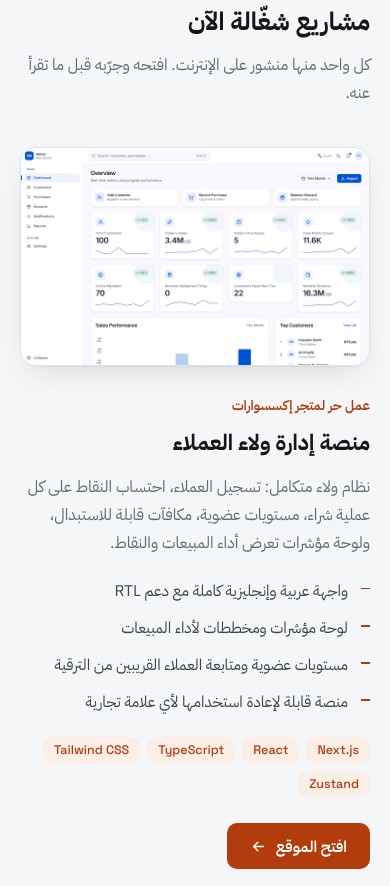
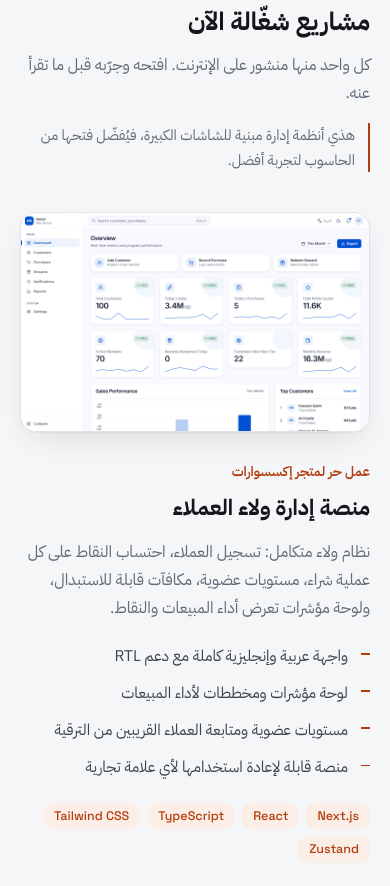
Before and after one commit to omarwameed/omarwameed.github.io, a plain HTML site: page index.html in a window 390 px wide. Shown: the part 1080-1966 px from the top of the page. Drawn offline with Linux system fonts and the light colour scheme.

Commit message:
feat: note that the projects are built for large screens
Both linked projects are dense management dashboards. A recruiter opening
the portfolio on a phone should know before tapping through.

Co-Authored-By: Claude Opus 5 <noreply@anthropic.com>

```diff
--- a/app.js
+++ b/app.js
@@ -26,6 +26,7 @@
 
     projTitle: "Live projects",
     projSub: "Both are published on the web. Open one and try it before you read about it.",
+    projNote: "These are management systems built for large screens, so open them on a desktop for the best experience.",
     ctaOpen: "Open the site",
     ariaTech: "Technologies",
 
--- a/index.html
+++ b/index.html
@@ -78,6 +78,7 @@
     <div class="wrap">
       <h2 class="sec-title reveal" data-i18n="projTitle">مشاريع شغّالة الآن</h2>
       <p class="sec-sub reveal" data-i18n="projSub">كل واحد منها منشور على الإنترنت. افتحه وجرّبه قبل ما تقرأ عنه.</p>
+      <p class="sec-note reveal" data-i18n="projNote">هذي أنظمة إدارة مبنية للشاشات الكبيرة، فيُفضّل فتحها من الحاسوب لتجربة أفضل.</p>
     </div>
 
     <article class="project reveal">
--- a/styles.css
+++ b/styles.css
@@ -290,6 +290,16 @@ html[lang="en"] .sec-title { letter-spacing: -.015em; line-height: 1.15; }
   max-width: 55ch;
 }
 
+.sec-note {
+  margin-block-start: 16px;
+  padding-inline-start: 13px;
+  border-inline-start: 2px solid var(--accent);
+  color: var(--muted);
+  font-size: 14.5px;
+  line-height: 1.7;
+  max-width: 52ch;
+}
+
 /* ---------------- projects ---------------- */
 
 .projects { padding-block: clamp(48px, 7vw, 84px); border-block-start: 1px solid var(--line-soft); }
```
